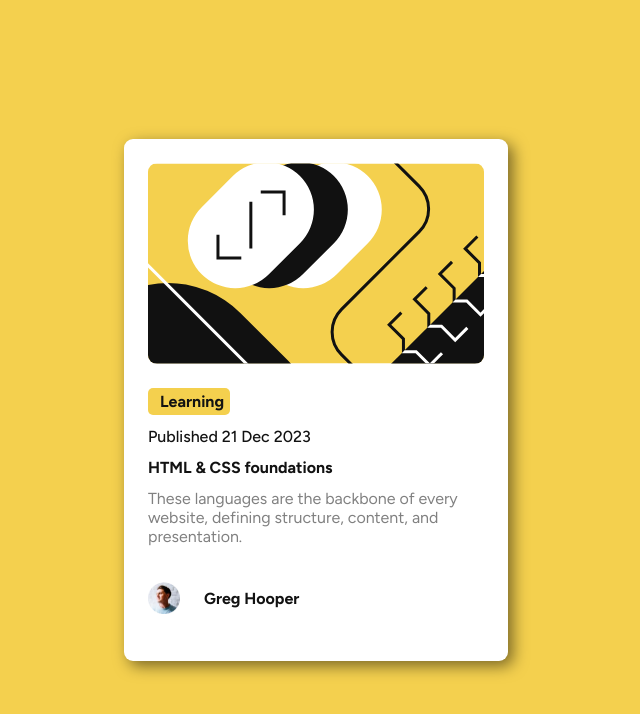
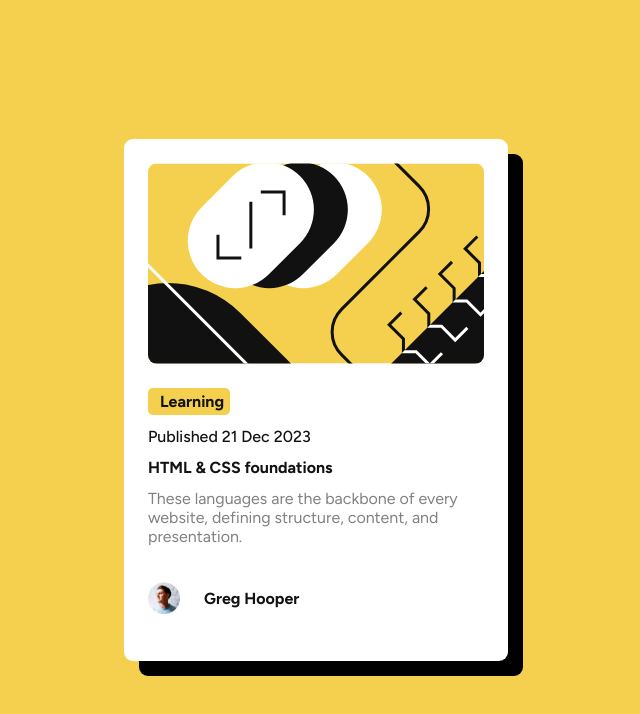
Before and after one commit to VictorEZCodes/blog-preview-card, a plain HTML site: page index.html in a window 1280 px wide. Shown: the whole page, without its empty margins (324-964 px from the left). Drawn offline with Linux system fonts and the light colour scheme.

Commit message:
box-shadow edit

```diff
--- a/css/style.css
+++ b/css/style.css
@@ -22,7 +22,8 @@ body {
   width: 384px;
   height: 522px;
   border-radius: 9px;
-  box-shadow: 5px 5px 15px rgba(0, 0, 0, 0.5); /* Box shadow */
+/*   box-shadow: 5px 5px 15px rgba(0, 0, 0, 0.5);  */
+  box-shadow: black 15px 15px
 }
 
 .card-content img,
```
